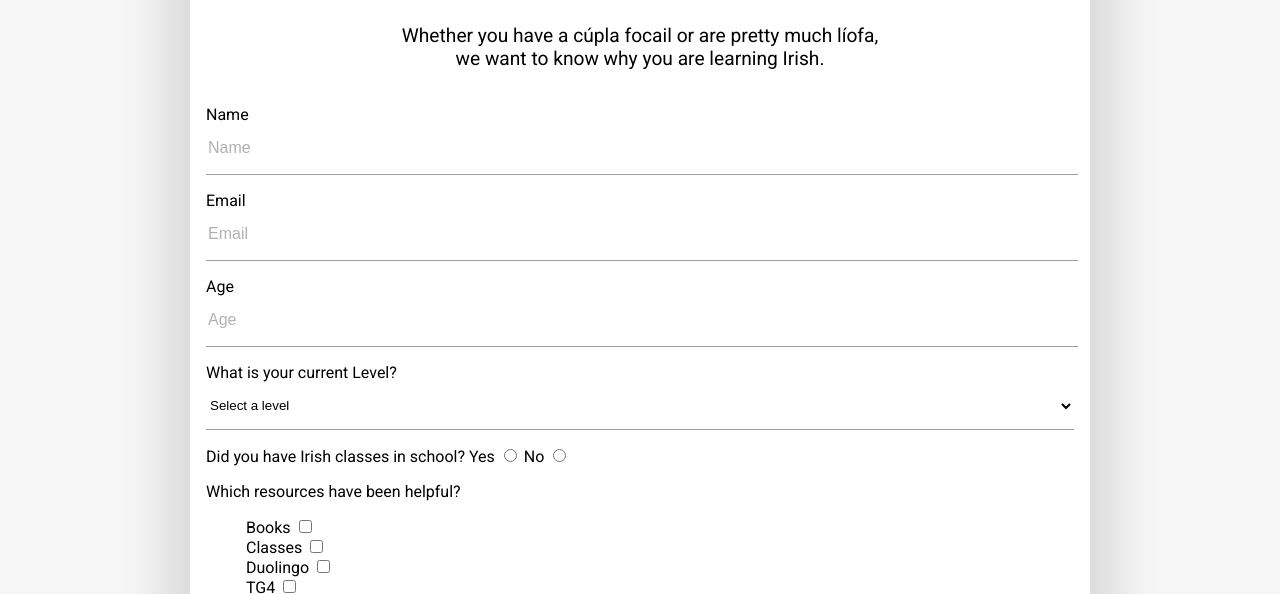
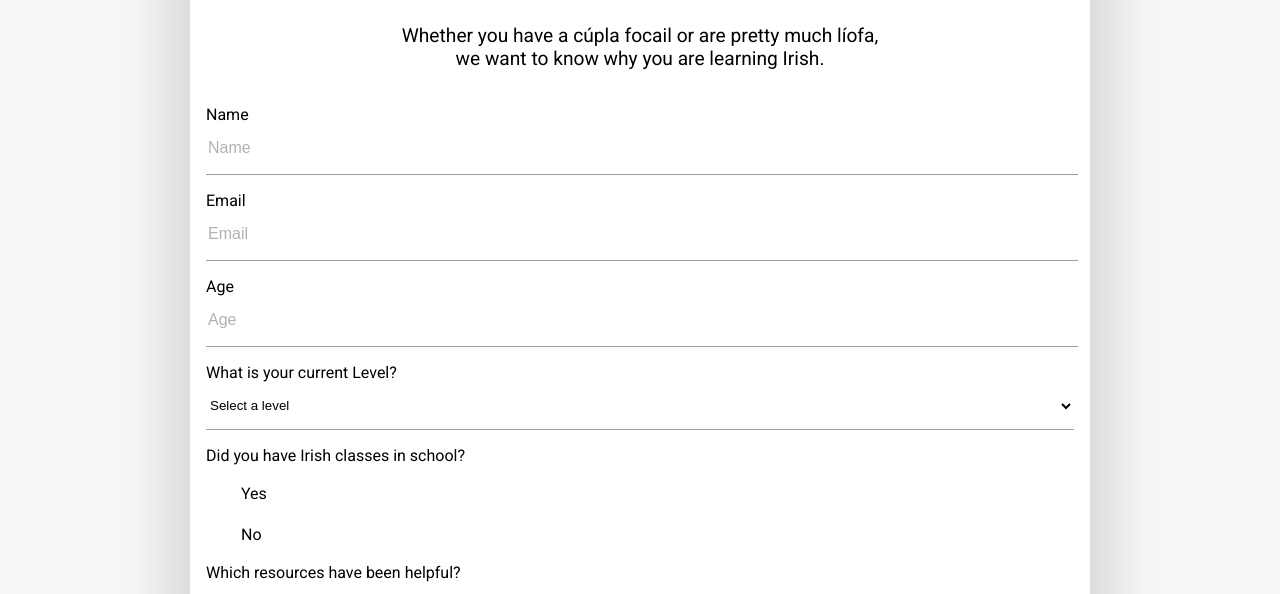
Before and after one commit to GK-Hynes/fcc-survey-form, a plain HTML site: page index.html in a window 1280 px wide. Shown: the part 156-750 px from the top of the page. Drawn offline with Linux system fonts and the light colour scheme.

Commit message:
Start styling radio buttons

```diff
--- a/index.html
+++ b/index.html
@@ -49,11 +49,19 @@
       </div>
 
       <div class="input-group">
-        <label>Did you have Irish classes in school?</label>
-        <label for="yes">Yes</label>
-        <input name="radio-buttons" type="radio" value="yes">
-        <label for="no">No</label>
-        <input name="radio-buttons" type="radio" value="no">
+        <p>Did you have Irish classes in school?</p>
+        <p>
+          <label>
+            <input name="radio-buttons" type="radio" value="yes">
+            <span>Yes</span>
+          </label>
+        </p>
+        <p>
+          <label>
+            <input name="radio-buttons" type="radio" value="no">
+            <span>No</span>
+          </label>
+        </p>
       </div>
 
       <div class="input-group">
--- a/style.css
+++ b/style.css
@@ -16,7 +16,6 @@ header {
 main {
   background: #fff;
   max-width: 900px;
-  position: relative;
   margin: auto;
   margin-top: -60px;
   z-index: 1;
@@ -51,7 +50,7 @@ h1 {
 input[type="text"]:focus,
 input[type="email"]:focus,
 input[type="number"]:focus {
-  transition: border 0.3s;
+  transition: border 0.2s ease;
   border-bottom: 2px solid #66bb6a;
 }
 
@@ -61,6 +60,57 @@ input[type="number"]::placeholder {
   opacity: 0.54;
   color: #707070;
   font-size: 1rem;
+}
+
+/* ====================*/
+/* Radio Button Styles */
+/* ====================*/
+
+/* Hide default radio buttons */
+input[type="radio"]:not(:checked),
+input[type="radio"]:checked {
+  position: absolute;
+  opacity: 0;
+  pointer-events: none;
+}
+
+input[type="radio"]:not(:checked) + span,
+input[type="radio"]:checked + span {
+  position: relative;
+  padding-left: 35px;
+  cursor: pointer;
+  display: inline-block;
+  height: 25px;
+  line-height: 25px;
+  font-size: 1rem;
+  transition: 0.3s ease;
+  user-select: none;
+}
+
+input[type="radio"] + span:before,
+input[type="radio"] + span:after {
+  content: "";
+  position: absolute;
+  left: 0;
+  top: 0;
+  margin: 4px;
+  width: 16px;
+  z-index: 2;
+  transition: 0.3s ease;
+}
+
+/* Unchecked styles */
+input[type="radio"]:not(:checked) + span:before,
+input[type="radio"]:not(:checked) + span:after,
+input[type="radio"]:checked + span:before,
+input[type="radio"]:checked + span:after {
+  border-radius: 50%;
+  border: 2px solid transparent;
+}
+
+input[type="radio"]:checked + span:before,
+input[type="radio"]:checked + span:after {
+  border: #4caf50;
 }
 
 ul {
```
